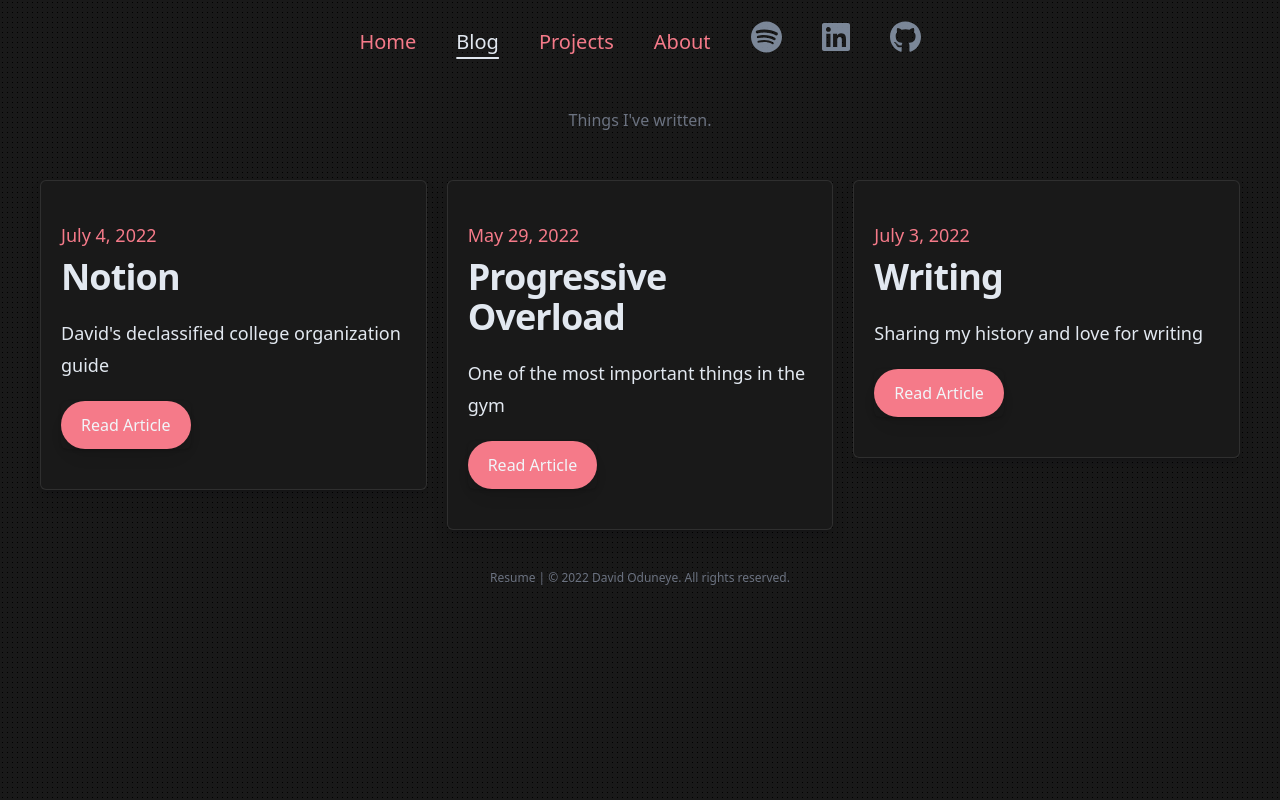
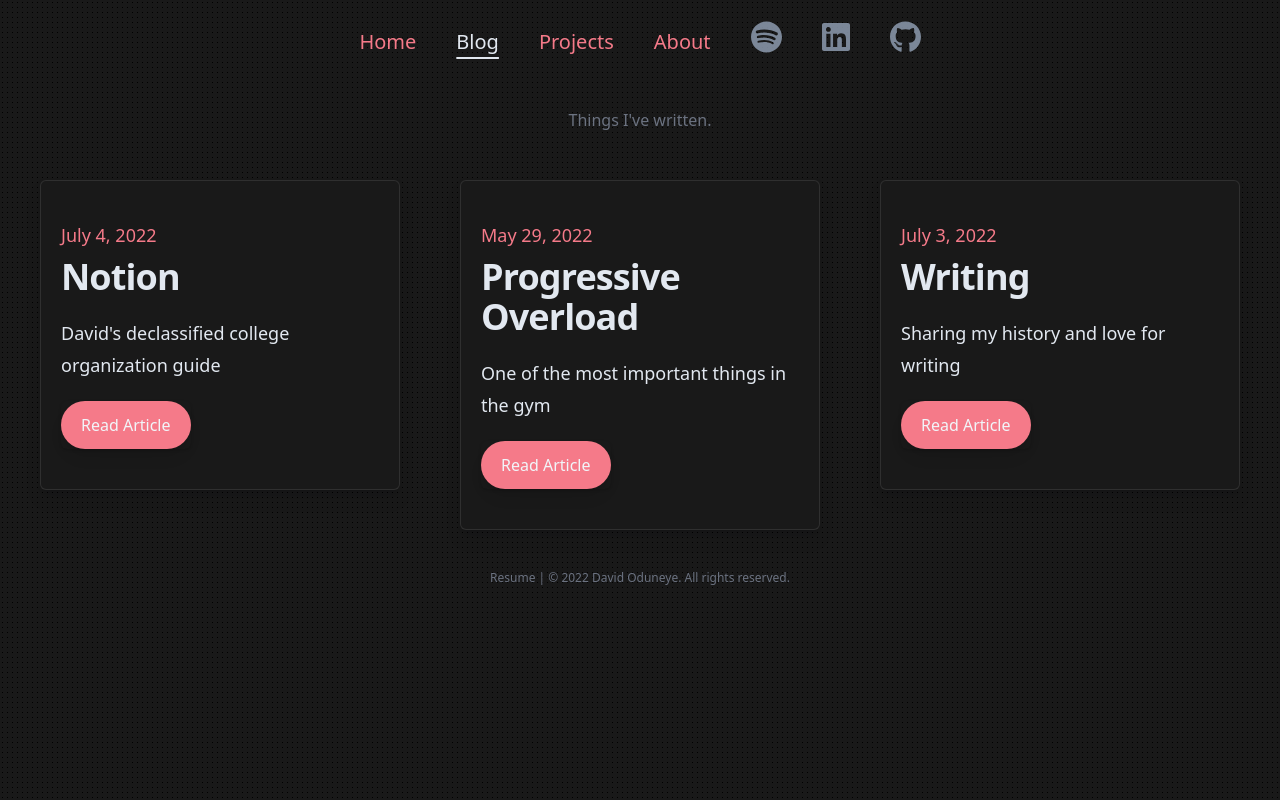
Before and after one commit to DOOduneye/portfolio, a Next.js app: page /posts in a window 1280 px wide. Built offline with nearby package versions, Linux system fonts and the light colour scheme.

Commit message:
removed margin

```diff
--- a/components/PostCard.js
+++ b/components/PostCard.js
@@ -3,7 +3,7 @@ import Link from 'next/link';
 export default function PostCard(props) {
     return (
         <Link href={`posts/${props.post.slug}`}>
-            <div className="py-10 px-5 rounded-md shadow-lg bg-[#191919] drop-shadow-lg shadow-gray-900/5 border border-zinc-100/10 hover:border-zinc-200/50 hover:inner-shadow hover:transition ease-in-out delay-150 hover:-translate-y-2 hover:scale-200 duration-300">
+            <div className="py-10 sm:mx-5 mx-2 px-5 rounded-md shadow-lg bg-[#191919] drop-shadow-lg shadow-gray-900/5 border border-zinc-100/10 hover:border-zinc-200/50 hover:inner-shadow hover:transition ease-in-out delay-150 hover:-translate-y-2 hover:scale-200 duration-300">
                 <div className="mx-auto max-w-prose text-lg hover:inner-shadow hover:rounded-lg">
                     <h1>
                         <span className="block text-lg font-md text-[#F57A89]">{props.post.frontmatter.date}</span>
--- a/pages/about.js
+++ b/pages/about.js
@@ -16,7 +16,8 @@ const Grid = tw.main`
     grid-flow-row
     auto-rows-max
     h-full
-    m-10
+    sm:m-10
+    m-5
 `;
 
 const HeadingContainer = tw.section`
--- a/pages/posts.js
+++ b/pages/posts.js
@@ -33,7 +33,8 @@ const MapContainer = tw.section`
     md:grid-cols-1
     lg:grid-cols-3
     gap-5
-    px-10
+    px-5
+
 `;
 
 const HeadingText = tw.p`
--- a/pages/posts/[slug].js
+++ b/pages/posts/[slug].js
@@ -40,7 +40,7 @@ const PostPage = ({ frontmatter: { title, date }, mdxSource }) => {
                     },
                 },
             }}
-            className="grid grid-rows-1 mx-10 pb-5"
+            className="grid grid-rows-1 sm:mx-5 mx-2 px-5 pb-5"
         >
             <div className="border-b border-l border-r border-zinc-100/20 bg-[#191919] rounded-b-md  p-10 shadow-md drop-shadow-lg hover:inner-shadow mx-auto max-w-prose text-lg">
                 <div
--- a/pages/projects.js
+++ b/pages/projects.js
@@ -30,7 +30,8 @@ const MapContainer = tw.section`
     mx-auto
     grid-flow-rows
     gap-4
-    px-1
+    sm:px-1
+    px-5
 `;
 
 const HeadingText = tw.p`
```
